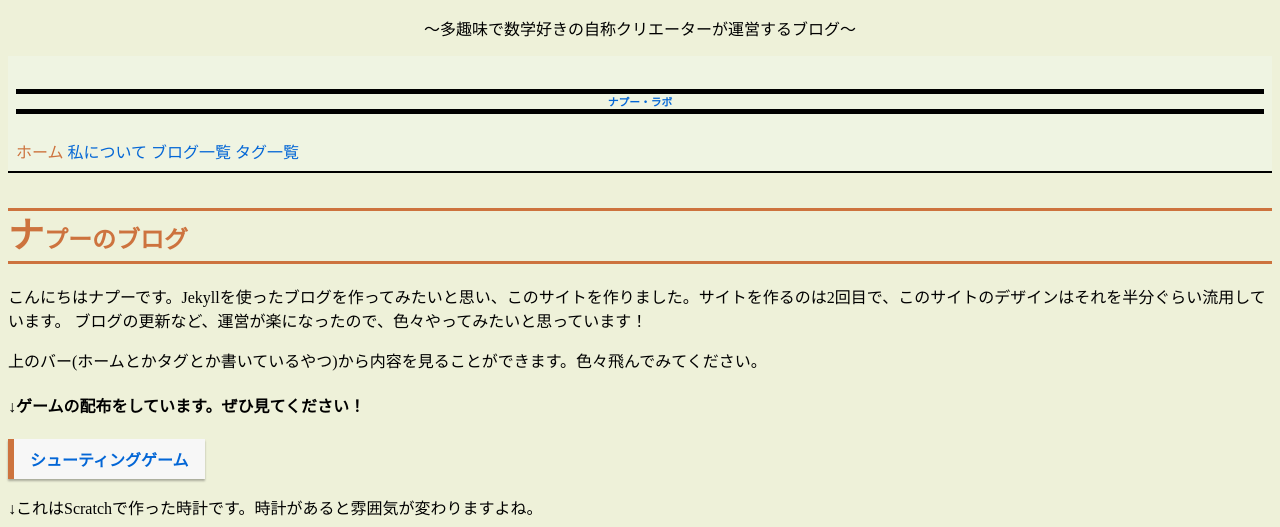
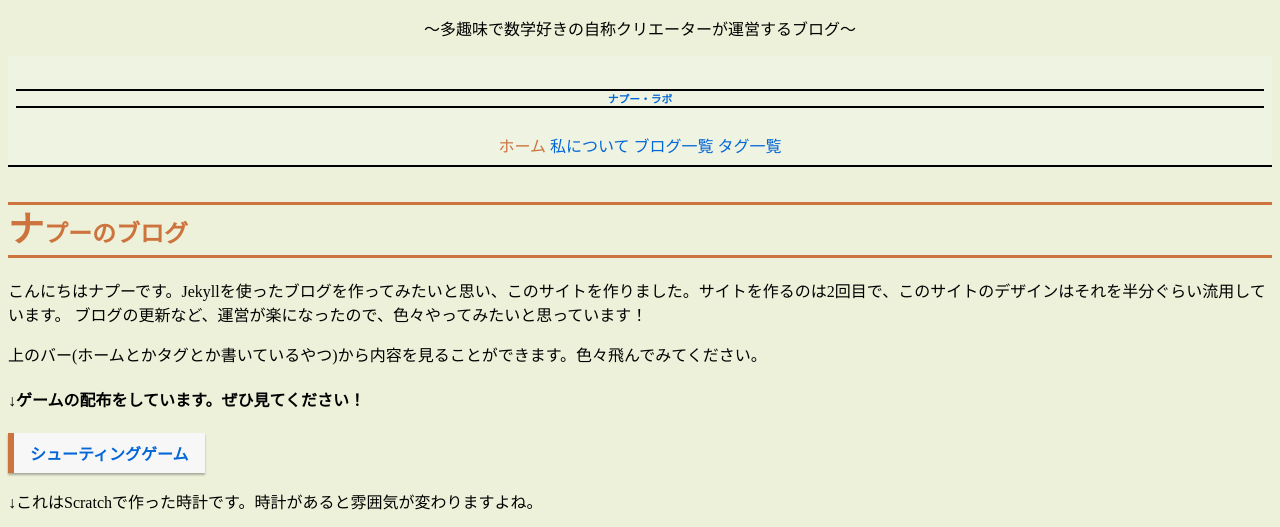
Before and after one commit to sirokurokumasan/sirokurokumasan.github.io, a Jekyll site: the page built from index.md, in a window 1280 px wide and 1400 px high. Shown: the top 527 px of the window. Built offline with Jekyll 4.4.1, drawn with Linux system fonts in a browser that asks for light colours.

Commit message:
Update main.scss

```diff
--- a/_sass/main.scss
+++ b/_sass/main.scss
@@ -13,10 +13,9 @@ a:hover{
 
 //このサイトではフッターにしかh1を使わない主義だったが、使いずらいのでh6にした
 h6{
-  text-align: center;
-  font-size: 7vm;
-  border-top: solid 5px #000;
-  border-bottom: solid 5px #000;
+  font-size: 20vm;
+  border-top: solid 2px #000;
+  border-bottom: solid 2px #000;
 }
 //タイトル
 h2 {
@@ -42,6 +41,7 @@ header {
   background: #eff4e2;
   border-bottom: solid 2px #000;
   padding:0.5em;
+  text-align: center;
 }
 
 footer {
@@ -76,6 +76,8 @@ footer {
   width: 100%;
   top: 10px;
   margine: 10px;
+  padding: 5px;
+  border-top: solid 2px #000;
 }
 
 //ボタン
```
